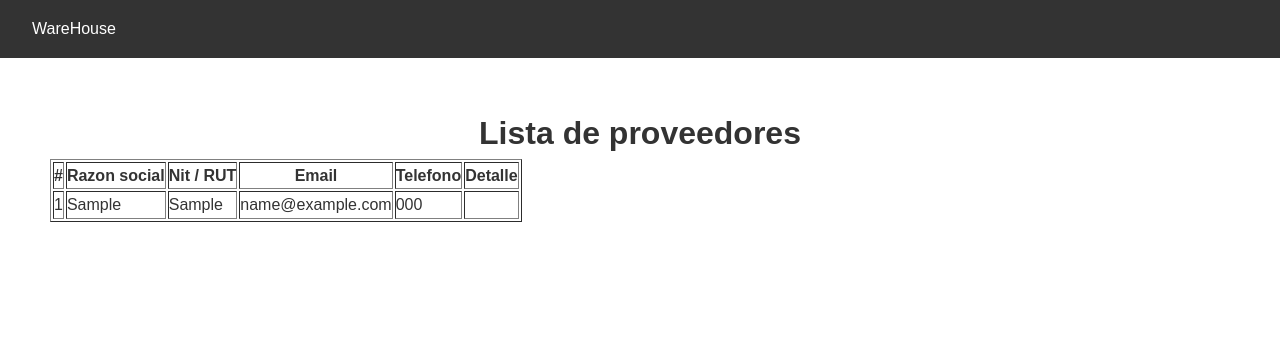
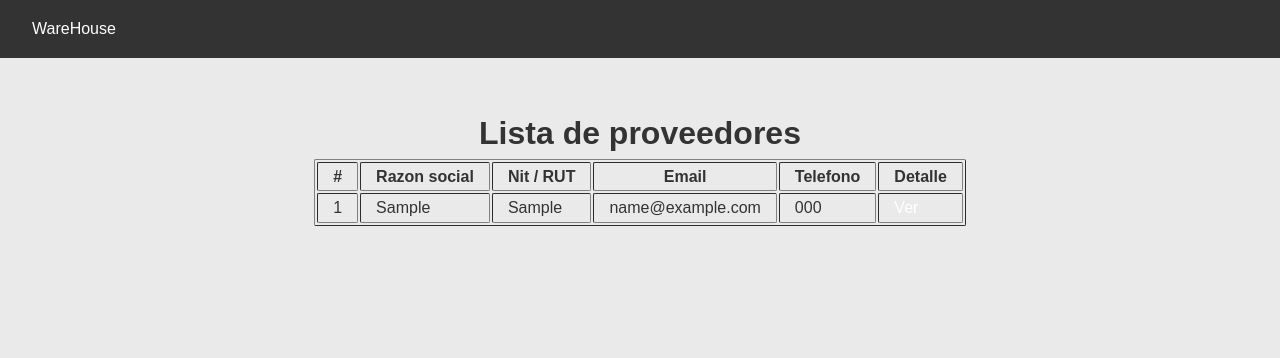
Before and after one commit to donutee97/warehouse, a Django app: page /proveedores/ in a window 1280 px wide. Shown: the top 358 px of the page. Run offline with Django 5.2, Linux system fonts and the light colour scheme; tables that the repository leaves empty hold one stand-in row (values such as "Sample post").

Commit message:
ADD styles to css

```diff
--- a/static/css/styles.css
+++ b/static/css/styles.css
@@ -8,6 +8,7 @@
 body {
     color: #333;
     line-height: 1.6;
+    background-color: #00000015;
 }
 
 main {
@@ -16,6 +17,19 @@
 
 a {
     color: #fff;
+    text-decoration: none;
+}
+
+button {
+    padding: 10px;
+    background-color: #333;
+    border-radius: 10px;
+    margin: 10px;
+}
+
+th, td {
+    padding: 1px 15px;
+    border-radius: 2px;
 }
 /* Estilos básicos para el header */
 .header {
@@ -73,3 +87,17 @@
     font-weight: bold;
     border-radius: 20px;
 }
+
+.contenedor-body {
+    border:#000 1px solid;
+    padding: 20px;
+    border-radius: 10px;
+    text-align: center;
+    margin: 10px;
+    align-items: center;
+}
+
+table {
+    margin: 0 auto;
+    border-radius: 2px;
+}
```
